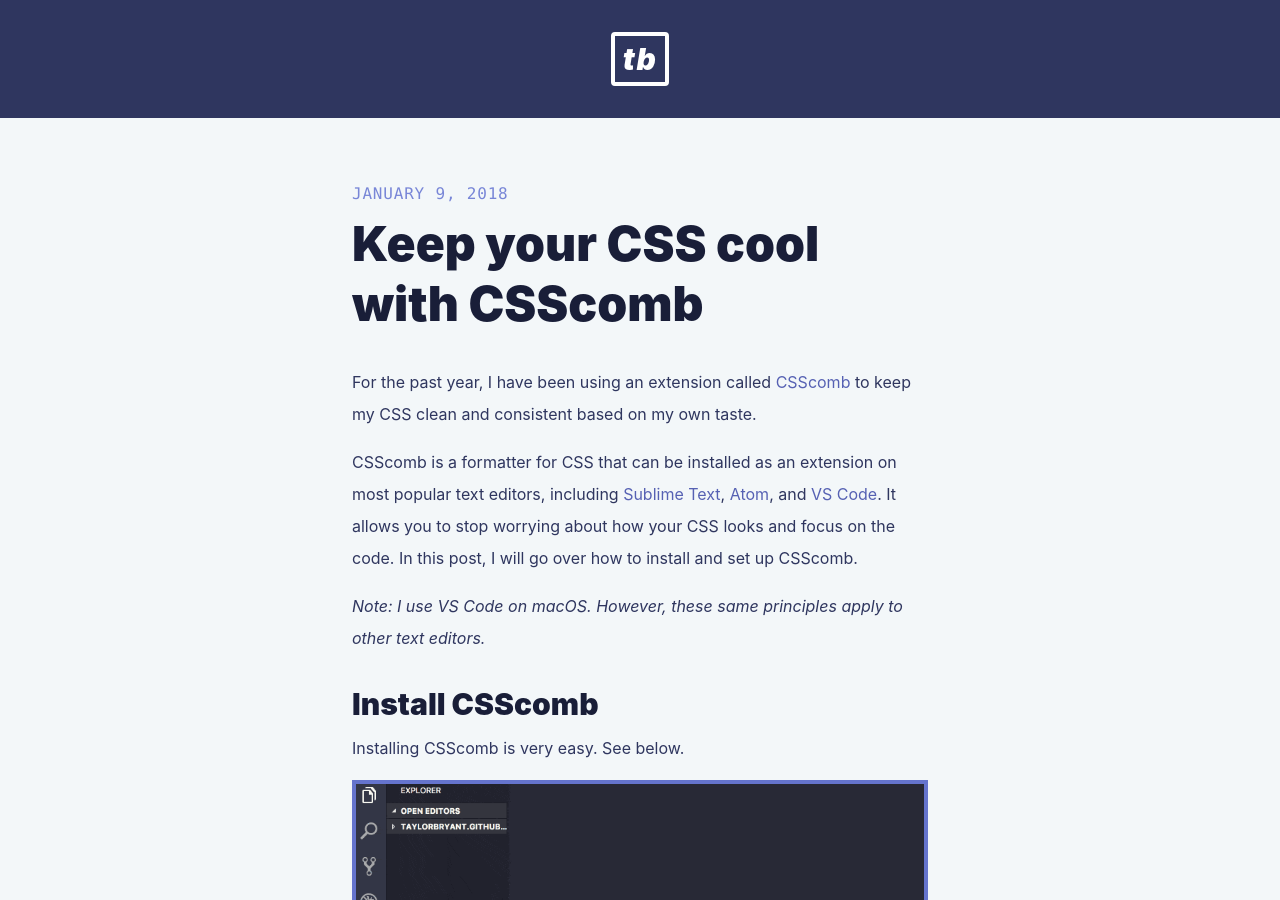
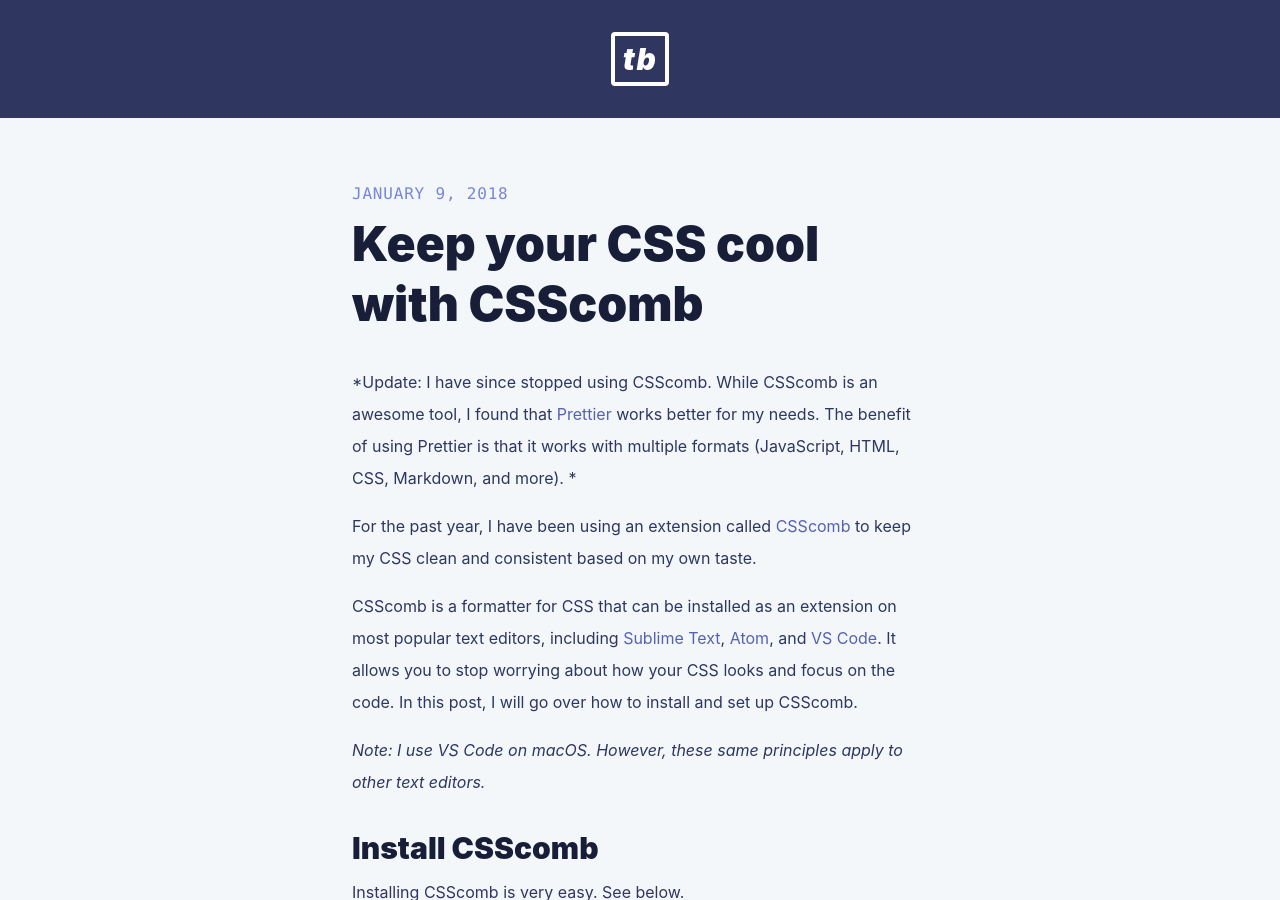
Before and after one commit to scottwater/taylorbryant.github.io, a Jekyll site: the page built from _posts/2018-01-09-keep-your-css-cool-with-csscomb.md, in a window 1280 px wide and 900 px high. Built offline with Jekyll 4.4.1, drawn with Linux system fonts in a browser that asks for light colours; nearby versions of some CDN libraries.

Commit message:
Update Blog “2018-01-09-keep-your-css-cool-with-csscomb”

```diff
--- a/_posts/2018-01-09-keep-your-css-cool-with-csscomb.md
+++ b/_posts/2018-01-09-keep-your-css-cool-with-csscomb.md
@@ -1,10 +1,22 @@
 ---
 layout: post
-title:  "Keep your CSS cool with CSScomb"
 permalink: /keep-your-css-cool-with-csscomb/
 description: How to use CSScomb to keep your CSS clean and consistent.
-tags: [csscomb,css,formatter,visual,studio,code,taylor,bryant,web,design,memphis]
+title: Keep your CSS cool with CSScomb
+tags:
+  - csscomb
+  - css
+  - formatter
+  - visual
+  - studio
+  - code
+  - taylor
+  - bryant
+  - web
+  - design
+  - memphis
 ---
+*Update: I have since stopped using CSScomb. While CSScomb is an awesome tool, I found that [Prettier](https://prettier.io/) works better for my needs. The benefit of using Prettier is that it works with multiple formats (JavaScript, HTML, CSS, Markdown, and more). *
 
 For the past year, I have been using an extension called [CSScomb](http://csscomb.com/) to keep my CSS clean and consistent based on my own taste.
 
```
